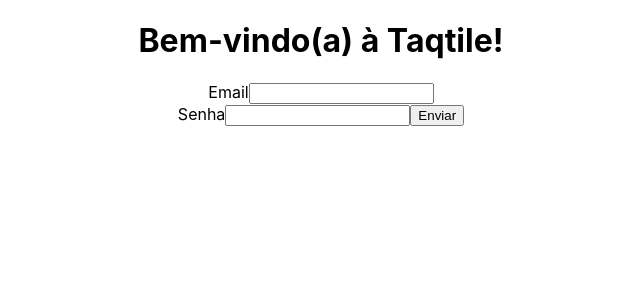
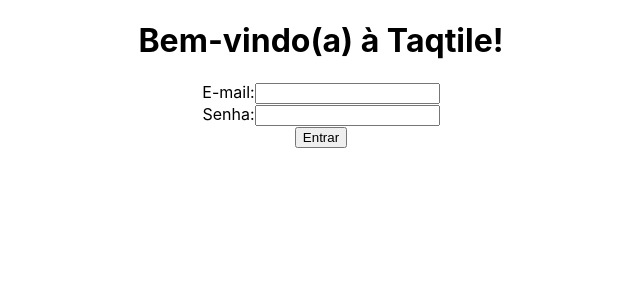
Before and after one commit to indigotech/onboard-lucas-santos, a React (Create React App) app in the folder leme-onboarding/: page / in a window 1280 px wide. Shown: the top 300 px of the page, without its empty margins (319-959 px from the left). Built offline with nearby package versions, Linux system fonts and the light colour scheme.

Commit message:
Add components and adjust CSS

```diff
--- a/leme-onboarding/src/App.css
+++ b/leme-onboarding/src/App.css
@@ -2,37 +2,10 @@
   text-align: center;
 }
 
-.App-logo {
-  height: 40vmin;
-  pointer-events: none;
+.App_Form {
+  background-color: cornflowerblue;
 }
 
-@media (prefers-reduced-motion: no-preference) {
-  .App-logo {
-    animation: App-logo-spin infinite 20s linear;
-  }
+.App_Aside {
+  background-color: coral;
 }
-
-.App-header {
-  background-color: #282c34;
-  min-height: 100vh;
-  display: flex;
-  flex-direction: column;
-  align-items: center;
-  justify-content: center;
-  font-size: calc(10px + 2vmin);
-  color: white;
-}
-
-.App-link {
-  color: #61dafb;
-}
-
-@keyframes App-logo-spin {
-  from {
-    transform: rotate(0deg);
-  }
-  to {
-    transform: rotate(360deg);
-  }
-}
--- a/leme-onboarding/src/App.tsx
+++ b/leme-onboarding/src/App.tsx
@@ -1,33 +1,17 @@
 import React from 'react';
-import logo from './logo.svg';
 import './App.css';
+
 /*
-function App() {
-  return (
-    <div className="App">
-      <header className="App-header">
-        <img src={logo} className="App-logo" alt="logo" />
-        <p>
-          Edit <code>src/App.tsx</code> and save to reload.
-        </p>
-        <a
-          className="App-link"
-          href="https://reactjs.org"
-          target="_blank"
-          rel="noopener noreferrer"
-        >
-          Learn React
-        </a>
-      </header>
-    </div>
-  );
-}*/
+Componentes: Welcome, LoginOnboard, PasswordOnboard, SubmitButtom
+*/
 
 function App() {
   return (
     <div className="App">
       <Welcome/>
-      <Login/>
+      <LoginOboard/>
+      <PasswordOnboard/>
+      <SubmitButtom/>
     </div>
   );
 }
@@ -38,24 +22,44 @@
   }
 }
 
-class Login extends React.Component {
+class LoginOboard extends React.Component {
   render () {
     return (
       <form>
         <label>
-          Email
+          E-mail:
           <input type="text" name="email" />
         </label>
-        <br/>
-        <label>
-          Senha
-          <input type="password" name="password"/>
-        </label>
-        <input type="submit" value="Enviar" />
       </form>
     );
   }
 }
 
-//export default welcome;
+class PasswordOnboard extends React.Component {
+  render () {
+    return (
+      <form>
+        <label>
+          Senha:
+          <input type="password" name="password"/>
+        </label>
+      </form>
+    );
+  }
+}
+
+class SubmitButtom extends React.Component {
+  render () {
+    return (
+      <button>
+        Entrar
+      </button>
+    );
+  }
+
+  private handleButtonTap = () => {
+    // do something when button click
+  }
+}
+
 export default App;
```
